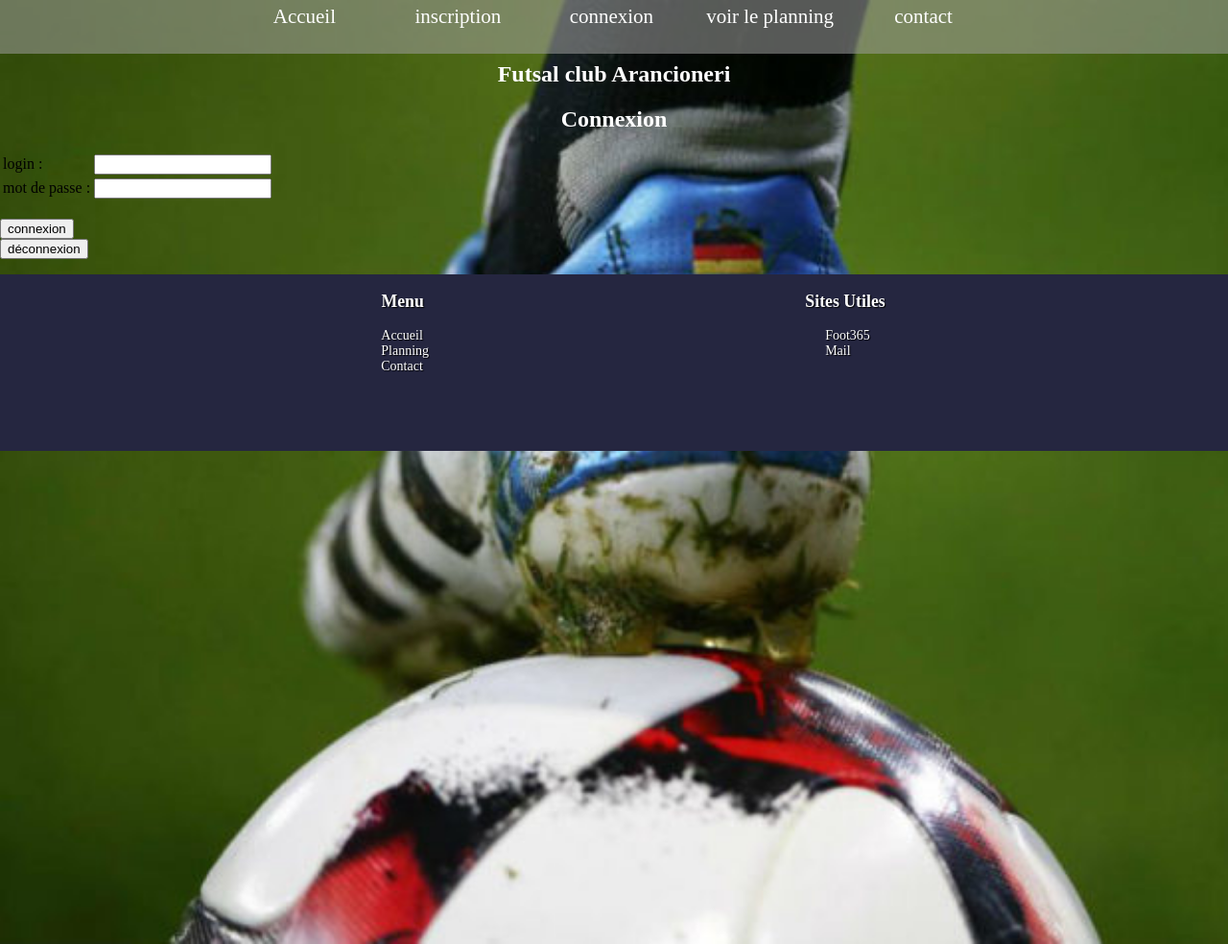
After one commit to olivier-crozet/reservation-salles, a PHP site: page /connexion.php in a window 1280 px wide. The commit adds this page. Shown: the whole page at 96% size. Run offline with PHP 8.4, Linux system fonts and the light colour scheme.

Commit message:
connexion 2.0

```diff
--- /dev/null
+++ b/connexion.php
@@ -0,0 +1,160 @@
+<?php
+session_start();
+               //si on clique sur la connexion
+ if (!empty($_POST['formdeconexion']))
+    {
+    unset ( $_SESSION ['id'] );
+    unset ($_SESSION['login']);
+$erreur="<p class='codeerreur'>vous n'etes pas connecté !";
+    }
+?>
+
+<html>
+<head>
+	   <meta charset="utf-8">
+     <link rel="stylesheet" type="text/css" href="nav.css">
+     <link rel="stylesheet" type="text/css" href="css/index.css">
+
+     <title>futsal club connexion</title>
+</head>
+       <body class="oc-body-accueil-btp">
+
+
+					 <!--HEADER ADMIN -->
+     <section class="section-deventure">
+  <header class="oc-header-btp">
+  	<h1 class="titreh">Futsal club Arancioneri</h1>
+    <h2>Connexion</h2>
+  	</header>
+       <nav class ="oc-nav-btp">
+          <ul id="oc-nav-btp">
+              <li ><a class="ah"  href="index.php">Accueil</a></li><!--
+          --><?php if (!isset($_SESSION['login']))
+                      {
+
+                        echo "<li ><a class=\"ah\"  href=\"inscription.php\">inscription</a></li>";
+                        echo "<li><a class=\"ah\"  href=\"connexion.php\">connexion</a></li>";
+                    }
+                        if (isset($_SESSION['login']))
+                         {
+                         echo "<li><a class=\"ah\"  href=\"profil.php\">profil</a></li>";
+                         }
+                         ?>
+               <li><a class="ah"  href="planning.php">voir le planning</a>
+
+
+              <?php
+                    if  (isset($_SESSION['id']))
+                    	{
+                    		echo  '<li>'.'<a class="ah"  href= "connexion.php">'."connection".'</a>'.'</li>';
+                        }
+                      ?>
+               <li><a class="ah"  href="mailinto:olivier.crozet@gmail.com">contact</a></li>
+          </ul>
+
+       </nav>
+       <!--FIN NAV
+            DEBUT MAIN-->
+<main>
+<?php
+  $connexion=mysqli_connect("localhost","root","","reservationsalles");
+
+if (isset($_POST['envoiconnexion'])) {
+  # code...
+
+
+  if (!empty($_POST['login']) && !empty($_POST['password']))
+   {
+    $login=htmlspecialchars($_POST['login']);
+    $password= password_hash($_POST["password"], PASSWORD_DEFAULT,array('cost'=> 12));
+
+     $requete=("SELECT * FROM utilisateurs where login = '$login' ");
+     var_dump($requete);
+     $sql=mysqli_query($connexion,$requete);
+     $retour=mysqli_fetch_array($sql);
+
+      if (password_verify($_POST['password'], $retour['password']))
+       {
+        $_SESSION['login']=$_POST['login'];
+        $_SESSION['password']=$_POST['password'];
+        header("location: index.php");
+      }
+      else
+      {
+      echo "le mot de passe ou le login ne correspond pas !";
+      }
+   }
+   else
+   {
+    echo "remplissez tous les champs !";
+   }
+   }
+ //  elseif (!empty($_POST['login'] && empty($_POST['password'])) or !empty($_POST['password']) && empty($_POST['login']))
+  // {
+  // echo "remplissez tous les champ !";
+  // }
+
+   if (isset($_POST['envoideconnexion']))
+   {
+     unset($_SESSION['login']);
+     unset($_SESSION['password']);
+     echo "vous etez déconectez !";
+   }
+?>
+
+  <form class="form-connexion" method="POST" action="connexion.php">
+         <table>
+           <tr>
+            <td>
+              <label class="login"  for="login">login :</label>
+            </td>
+            <td>
+              <input class="login-connexion" type="text" name="login" ><!--php pour laisser le text dans l'input-->
+            </td>
+          </tr>
+          <tr>
+            <td>
+              <label class="mdp"  for="password">mot de passe :</label>
+            </td>
+            <td>
+              <input class="mdp" type="password" name="password" ><!--php pour laisser le text dans l'input-->
+            </td>
+          </tr>
+        </table>
+        <br/>
+                <input class="envoi-connexion" type="submit" name="envoiconnexion" value="connexion">
+        <br/>
+                <input class="envoi-deconnexion" type="submit" name="envoideconnexion" value="déconnexion">
+
+     </form>
+
+</main>
+
+
+
+<footer>
+  <section class="oc-footer-navigation">
+  <div class="oc-container">
+   <h3 class="oc-menu">Menu</h3>
+    <div class="oc-columns">
+     <ul class="oc-nav2">
+      <li ><a class="oc-lien" href="index.php">accueil</a></li><!--
+  --> <li ><a class="oc-lien" href="connexion.php">planning</a></li>
+
+      <li><a class="oc-lien" href="contact.php">contact</a></li>
+
+   </div>
+  </div>
+ <div class="oc-container">
+  <h3 class="oc-menu">sites utiles</h3>
+   <div class="oc-columns">
+    <ul class="oc-nav2">
+      <li ><a class="oc-lien" href="https://www.football365.fr/">foot365</a></li>
+      <li ><a class="oc-lien" href="mailto:olivier.crozet@laplateforme.io">mail</a></li>
+    </ul>
+   </div>
+  </div>
+ </section>
+</footer>
+</body>
+</html>
--- a/css/inscription.css
+++ b/css/inscription.css
@@ -16,7 +16,7 @@ body
 }
 .form
 	{
-		background-color: aqua;
+		background-color: #00ffcb59;
 		width: 50%;
 		margin: auto;
 	    text-align: center;
```
